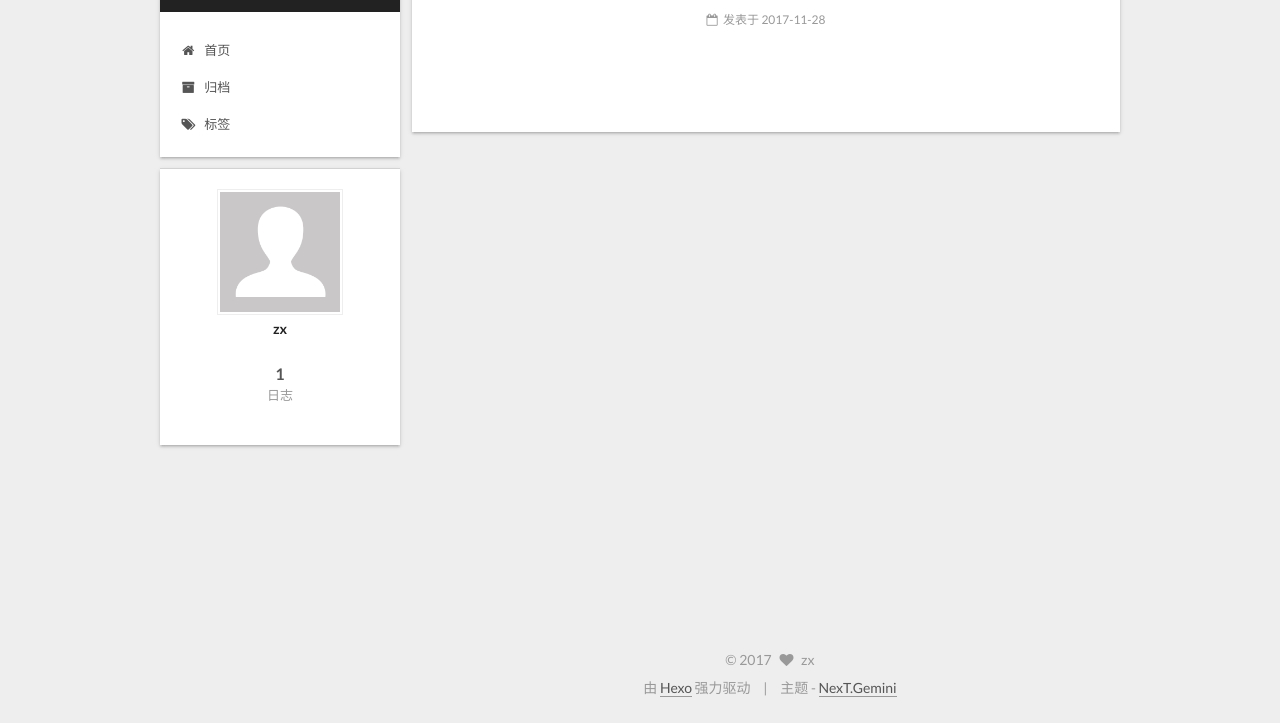
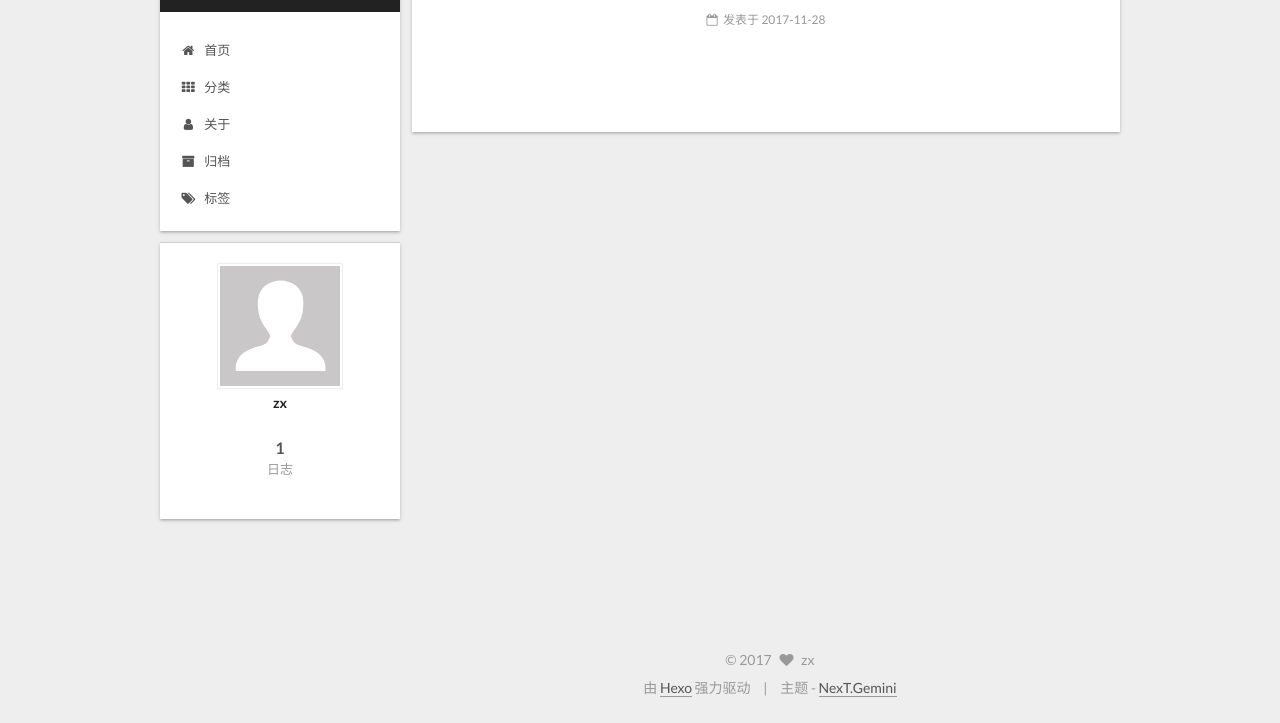
Before and after one commit to zxxlxx/zxxlxx.github.io, a plain HTML site: page index.html in a window 1280 px wide. Shown: the part 77-800 px from the top of the page. Drawn offline with Linux system fonts and the light colour scheme.

Commit message:
Site updated: 2017-11-29 11:30:29

```diff
--- a/css/main.css
+++ b/css/main.css
@@ -1808,7 +1808,7 @@ pre .javascript .function {
   width: 4px;
   height: 4px;
   border-radius: 50%;
-  background: #1aff8b;
+  background: #feffbe;
 }
 .links-of-blogroll {
   font-size: 13px;
--- a/index.html
+++ b/index.html
@@ -204,6 +204,26 @@
               <i class="menu-item-icon fa fa-fw fa-home"></i> <br />
 
             首页
+          </a>
+        </li>
+
+
+        <li class="menu-item menu-item-categories">
+          <a href="/categories/" rel="section">
+
+              <i class="menu-item-icon fa fa-fw fa-th"></i> <br />
+
+            分类
+          </a>
+        </li>
+
+
+        <li class="menu-item menu-item-about">
+          <a href="/about/" rel="section">
+
+              <i class="menu-item-icon fa fa-fw fa-user"></i> <br />
+
+            关于
           </a>
         </li>
 
```
Also changed, not shown: 2017/11/28/test/index.html (+20 -0 lines), archives/2017/11/index.html (+20 -0 lines), archives/2017/index.html (+20 -0 lines), archives/index.html (+20 -0 lines), uploads/avatar.jpg (added).
